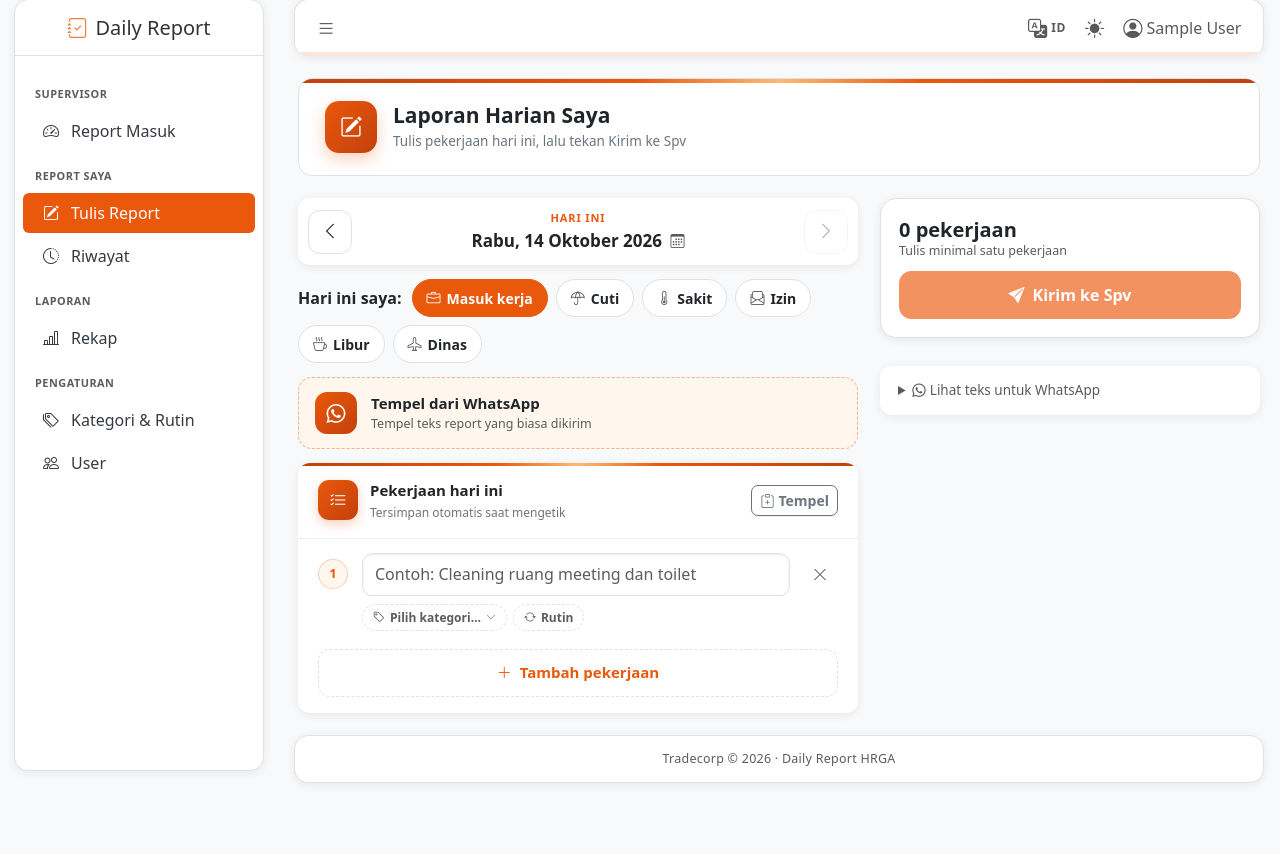
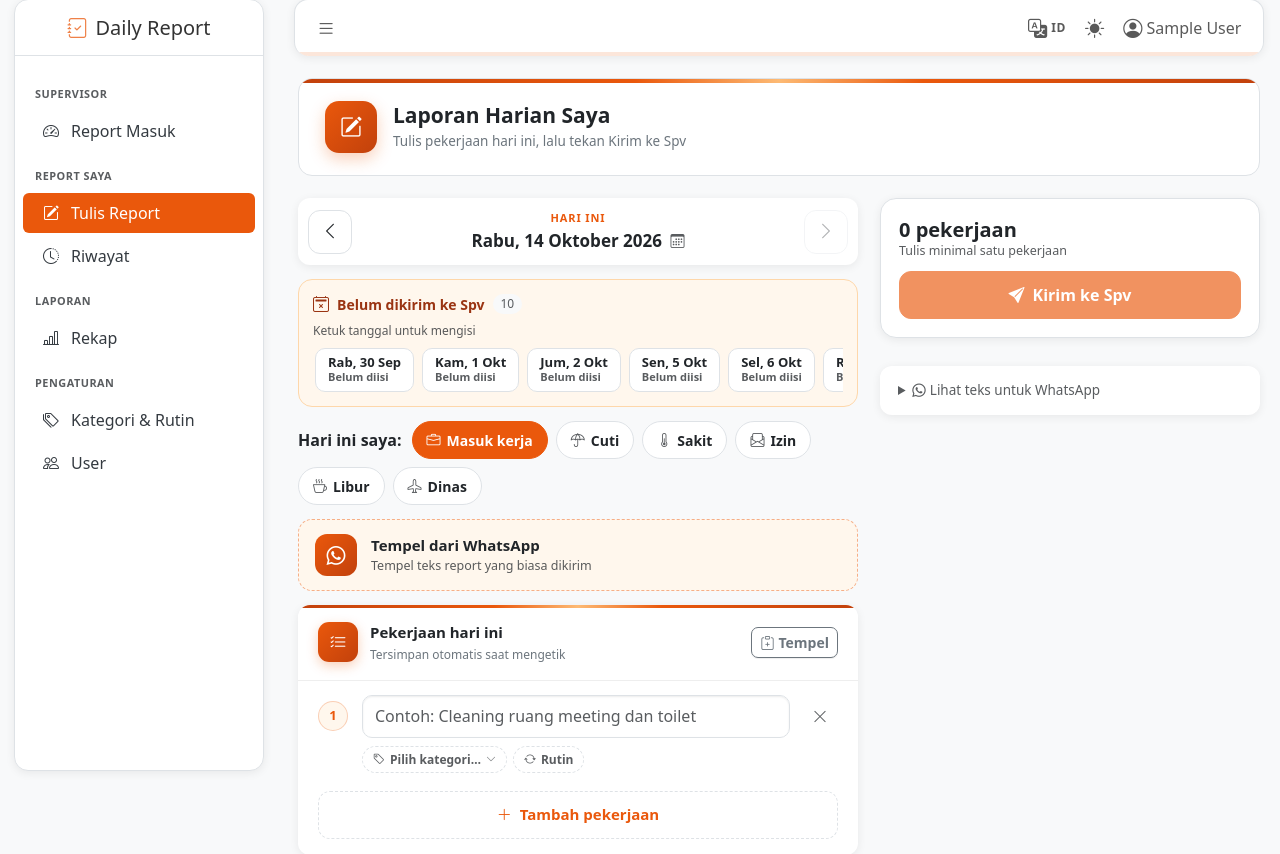
Before and after one commit to r0corp/Daily_Report_HRGA, a Flask app: page /tulis in a window 1280 px wide. Shown: the part 15-869 px from the top of the page. Before the commit the page ends 798 px from the top, so only its background shows below. Run offline with Flask 3, Linux system fonts and the light colour scheme; a user stored in the database is signed in; tables that the repository leaves empty hold one stand-in row (values such as "Sample post"); data that the repository does not hold is empty; some libraries are stand-ins or nearby versions.

Commit message:
Styled dropdowns everywhere, pending-days list for late entry, late-report flag for Spv

```diff
--- a/app/static/css/app.css
+++ b/app/static/css/app.css
@@ -1904,3 +1904,172 @@ summary.rh-group-title::-webkit-details-marker {
         transition: none !important;
     }
 }
+
+/* ---------- Dropdown umum (static/js/select.js) ---------- */
+
+/* <select> asli tetap di form (validasi & submit), tapi tidak terlihat. */
+.rh-select-native {
+    position: absolute !important;
+    width: 1px !important;
+    height: 1px !important;
+    padding: 0 !important;
+    margin: 0 !important;
+    opacity: 0;
+    pointer-events: none;
+}
+
+.rh-select-btn {
+    display: block;
+    width: 100%;
+    text-align: left;
+    cursor: pointer;
+}
+
+.rh-select-btn span {
+    display: block;
+    overflow: hidden;
+    text-overflow: ellipsis;
+    white-space: nowrap;
+}
+
+.rh-select-btn.is-placeholder {
+    color: var(--bs-secondary-color);
+}
+
+.rh-select-btn:focus-visible,
+.rh-select-btn[aria-expanded="true"] {
+    border-color: var(--rh-accent);
+    box-shadow: 0 0 0 0.2rem rgba(234, 88, 12, 0.2);
+    outline: 0;
+}
+
+.rh-select-btn.is-invalid {
+    border-color: #dc3545;
+}
+
+.rh-picker-group {
+    padding: 10px 12px 4px;
+    font-size: 11px;
+    font-weight: 700;
+    letter-spacing: 0.06em;
+    text-transform: uppercase;
+    color: var(--bs-secondary-color);
+}
+
+/* ---------- Isi susulan: hari kerja yang belum dikirim ---------- */
+
+.rh-pending {
+    margin-bottom: 14px;
+    padding: 12px 14px 10px;
+    border-radius: 14px;
+    border: 1px solid #fed7aa;
+    background: var(--rh-accent-soft);
+}
+
+.rh-pending-head {
+    display: flex;
+    flex-wrap: wrap;
+    align-items: center;
+    gap: 6px 8px;
+    color: #9a3412;
+    font-size: 14px;
+}
+
+.rh-pending-head > i {
+    font-size: 16px;
+}
+
+.rh-pending-head small {
+    flex-basis: 100%;
+    color: var(--bs-secondary-color);
+    font-size: 12px;
+}
+
+.rh-pending-days {
+    display: flex;
+    gap: 8px;
+    overflow-x: auto;
+    padding: 8px 2px 4px;
+    scrollbar-width: none;
+    -webkit-overflow-scrolling: touch;
+}
+
+.rh-pending-days::-webkit-scrollbar {
+    display: none;
+}
+
+.rh-pending-day {
+    flex: 0 0 auto;
+    display: flex;
+    flex-direction: column;
+    align-items: flex-start;
+    min-height: 44px;
+    padding: 5px 12px;
+    border-radius: 10px;
+    border: 1px solid var(--bs-border-color);
+    background: var(--bs-body-bg);
+    color: var(--bs-body-color);
+    line-height: 1.25;
+    text-align: left;
+}
+
+.rh-pending-day strong {
+    font-size: 13px;
+    white-space: nowrap;
+}
+
+.rh-pending-day small {
+    font-size: 11px;
+    font-weight: 600;
+    color: var(--bs-secondary-color);
+}
+
+.rh-pending-day.is-draft small {
+    color: var(--rh-accent);
+}
+
+.rh-pending-day.is-revision small {
+    color: #be123c;
+}
+
+.rh-pending-day:hover {
+    border-color: var(--rh-accent);
+}
+
+.rh-pending-day.is-on {
+    border-color: var(--rh-accent);
+    box-shadow: 0 0 0 2px rgba(234, 88, 12, 0.25);
+}
+
+[data-bs-theme="dark"] .rh-pending {
+    border-color: rgba(249, 115, 22, 0.3);
+}
+
+[data-bs-theme="dark"] .rh-pending-head {
+    color: #fdba74;
+}
+
+[data-bs-theme="dark"] .rh-pending-day.is-revision small {
+    color: #fda4af;
+}
+
+/* Laporan susulan (dikirim setelah tanggalnya lewat) */
+.rh-flag.rh-flag-late {
+    color: #1d4ed8;
+}
+
+.rh-notice-late {
+    color: #1e3a8a;
+    background: #eff6ff;
+    border-color: #bfdbfe;
+}
+
+[data-bs-theme="dark"] .rh-flag.rh-flag-late {
+    color: #93c5fd;
+}
+
+[data-bs-theme="dark"] .rh-notice-late {
+    color: #93c5fd;
+    background: rgba(59, 130, 246, 0.1);
+    border-color: rgba(59, 130, 246, 0.3);
+}
--- a/app/static/js/report.js
+++ b/app/static/js/report.js
@@ -70,6 +70,10 @@ const MONTHS_EN = ["January", "February", "March", "April", "May", "June", "July
 const longDate = s => {
     const d = parseISO(s), en = P.lang === "en";
     return `${(en ? DAYS_EN : HARI)[d.getDay()]}, ${d.getDate()} ${(en ? MONTHS_EN : BULAN)[d.getMonth()]} ${d.getFullYear()}`;
+};
+const shortDate = s => {
+    const d = parseISO(s), en = P.lang === "en";
+    return `${(en ? DAYS_EN : HARI)[d.getDay()].slice(0, 3)}, ${d.getDate()} ${(en ? MONTHS_EN : BULAN)[d.getMonth()].slice(0, 3)}`;
 };
 const ls = {
     get(k) { try { return JSON.parse(localStorage.getItem(k)); } catch (e) { return null; } },
@@ -173,6 +177,22 @@ function renderState() {
     $("stateBox").innerHTML = box;
 }
 
+// ---------- hari kerja yang belum dikirim ----------
+let pending = [];
+const PENDING_KIND = { empty: "Belum diisi", draft: "Draf", revision: "Perlu perbaikan" };
+function renderPending() {
+    const box = $("pendingBox");
+    box.hidden = !pending.length;
+    if (!pending.length) return;
+    $("pendingCount").textContent = pending.length;
+    $("pendingDays").innerHTML = pending.map(p => `<button type="button" class="rh-pending-day is-${p.kind}${p.date === cur.date ? " is-on" : ""}" data-date="${p.date}">
+        <strong>${esc(shortDate(p.date))}</strong><small>${T(PENDING_KIND[p.kind])}</small></button>`).join("");
+}
+$("pendingDays").addEventListener("click", e => {
+    const b = e.target.closest("[data-date]");
+    if (b && b.dataset.date !== cur.date) load(b.dataset.date);
+});
+
 function renderDate() {
     const d = parseISO(cur.date), today = parseISO(P.today);
     const diff = Math.round((today - d) / 86400000);
@@ -198,6 +218,7 @@ async function load(date) {
     prevRutin = data.previous_rutin || [];
     prevAll = data.previous_items || [];
     prevDate = data.previous_date;
+    pending = data.pending || [];
     cur = { ...data, items: (data.items || []).map(i => ({ ...i })) };
     const draft = ls.get("rh-draft:" + date);
     if (draft && cur.editable && draft.savedAt && (!data.exists || draft.unsaved)) {
@@ -213,6 +234,7 @@ async function load(date) {
     $("copyAllInfo").textContent = prevAll.length ? T("{n} pekerjaan dari {d}, tinggal diubah", { n: prevAll.length, d: prevDate }) : "";
     history.replaceState(null, "", "?tanggal=" + date);
     renderDate();
+    renderPending();
     renderQuick();
     renderItems();
 }
@@ -254,6 +276,8 @@ async function send() {
     try {
         const data = await api("POST", `/api/report/${cur.date}/send`);
         Object.assign(cur, { state: data.state, submitted_at: data.submitted_at, edited_after_submit: false, editable: data.editable });
+        pending = data.pending || [];
+        renderPending();
         renderState();
         setSaveState(T("Terkirim ke Spv"));
         window.scrollTo({ top: 0, behavior: "smooth" });
--- /dev/null
+++ b/app/static/js/select.js
@@ -0,0 +1,162 @@
+// Pengganti tampilan <select class="form-select"> bawaan browser dengan
+// pemilih bergaya aplikasi (kartu di PC, lembar dari bawah di HP) - sama
+// dengan pemilih kategori di halaman Tulis Report.
+// <select> asli tetap ada (disembunyikan) supaya form, filter, dan event
+// "change" berjalan seperti biasa. Lewati dengan atribut data-native.
+// Dimuat paling akhir supaya nilai yang di-set script halaman ikut terbaca.
+(function () {
+    "use strict";
+
+    const L = window.RH_SELECT_TEXT || {};
+    const t = s => L[s] || s;
+    const esc = s => String(s).replace(/[&<>"]/g, c => ({ "&": "&amp;", "<": "&lt;", ">": "&gt;", '"': "&quot;" }[c]));
+
+    let picker = null, ctx = null;
+
+    function labelFor(sel) {
+        return sel._rhLabel || sel.getAttribute("aria-label") || sel.title || t("Pilih");
+    }
+
+    function syncButton(sel) {
+        const btn = sel._rhBtn;
+        if (!btn) return;
+        const opt = sel.options[sel.selectedIndex];
+        btn.querySelector("span").textContent = opt ? opt.textContent.trim() : "";
+        btn.classList.toggle("is-placeholder", !sel.value);
+        btn.disabled = sel.disabled;
+    }
+
+    function enhance(sel) {
+        if (sel._rhBtn || sel.multiple || sel.hasAttribute("data-native")) return;
+        const btn = document.createElement("button");
+        btn.type = "button";
+        btn.className = sel.className.replace(/\bform-select\b/, "form-select rh-select-btn");
+        btn.setAttribute("aria-haspopup", "listbox");
+        btn.innerHTML = "<span></span>";
+        if (sel.id) btn.id = sel.id + "_btn";
+        sel.parentNode.insertBefore(btn, sel);
+        sel.classList.add("rh-select-native");
+        sel.tabIndex = -1;
+        sel.setAttribute("aria-hidden", "true");
+        sel._rhBtn = btn;
+        // <label for> menunjuk ke tombol supaya klik label ikut membuka.
+        const lab = sel.id && document.querySelector(`label[for="${sel.id}"]`);
+        if (lab) { sel._rhLabel = lab.textContent.trim(); lab.htmlFor = btn.id; }
+        btn.addEventListener("click", () => open(sel));
+        sel.addEventListener("change", () => syncButton(sel));
+        // Validasi "required": tampilkan pesan di tombol.
+        sel.addEventListener("invalid", () => { btn.classList.add("is-invalid"); btn.focus(); });
+        syncButton(sel);
+    }
+
+    function build() {
+        picker = document.createElement("div");
+        picker.className = "rh-picker";
+        picker.hidden = true;
+        picker.innerHTML = `
+          <div class="rh-picker-backdrop" data-close></div>
+          <div class="rh-picker-panel" role="dialog" aria-modal="true">
+            <div class="rh-picker-head"><strong></strong>
+              <button type="button" class="rh-picker-x" data-close aria-label="${esc(t("Tutup"))}"><i class="bi bi-x-lg"></i></button></div>
+            <label class="rh-picker-search"><i class="bi bi-search"></i>
+              <input type="search" placeholder="${esc(t("Cari…"))}" autocomplete="off" aria-label="${esc(t("Cari…"))}"></label>
+            <div class="rh-picker-list" role="listbox"></div>
+          </div>`;
+        document.body.appendChild(picker);
+        picker.addEventListener("click", e => {
+            if (e.target.closest("[data-close]")) return close();
+            const opt = e.target.closest(".rh-picker-opt");
+            if (opt) choose(+opt.dataset.index);
+        });
+        picker.querySelector("input").addEventListener("input", renderList);
+        picker.addEventListener("keydown", e => {
+            if (e.key === "Escape") { e.preventDefault(); close(); return; }
+            const opts = [...picker.querySelectorAll(".rh-picker-opt")];
+            if (e.key === "Enter" && e.target.tagName === "INPUT" && opts[0]) { e.preventDefault(); opts[0].click(); return; }
+            if (e.key === "ArrowDown" || e.key === "ArrowUp") {
+                e.preventDefault();
+                const i = opts.indexOf(document.activeElement);
+                const n = e.key === "ArrowDown" ? Math.min(opts.length - 1, i + 1) : Math.max(0, i - 1);
+                if (opts[n]) opts[n].focus();
+            }
+        });
+        window.addEventListener("resize", () => { if (ctx) close(); });
+        window.addEventListener("scroll", () => { if (ctx && !picker.classList.contains("is-sheet")) close(); }, { passive: true });
+    }
+
+    function renderList() {
+        const sel = ctx.sel;
+        const q = picker.querySelector("input").value.trim().toLowerCase();
+        const check = '<i class="bi bi-check-lg rh-picker-check"></i>';
+        let html = "", group = null, shown = 0;
+        [...sel.options].forEach((o, i) => {
+            const text = o.textContent.trim();
+            if (q && (!o.value || !text.toLowerCase().includes(q))) return;
+            // Placeholder ("Pilih nama…") pada isian wajib bukan pilihan sungguhan.
+            if (!o.value && sel.required) return;
+            const g = o.parentElement.tagName === "OPTGROUP" ? o.parentElement.label : null;
+            if (g && g !== group) html += `<div class="rh-picker-group">${esc(g)}</div>`;
+            group = g;
+            const on = i === sel.selectedIndex && (o.value || !q);
+            html += `<button type="button" class="rh-picker-opt${on ? " is-on" : ""}${o.value ? "" : " rh-picker-auto"}"
+                data-index="${i}" role="option" aria-selected="${on}" ${o.disabled ? "disabled" : ""}><span>${esc(text)}</span>${check}</button>`;
+            shown++;
+        });
+        if (!shown) html = `<div class="rh-picker-empty">${esc(t("Tidak ditemukan"))}</div>`;
+        picker.querySelector(".rh-picker-list").innerHTML = html;
+    }
+
+    function open(sel) {
+        if (sel.disabled) return;
+        if (!picker) build();
+        ctx = { sel, btn: sel._rhBtn };
+        ctx.btn.setAttribute("aria-expanded", "true");
+        picker.querySelector(".rh-picker-head strong").textContent = labelFor(sel);
+        picker.querySelector(".rh-picker-panel").setAttribute("aria-label", labelFor(sel));
+        const input = picker.querySelector("input");
+        input.value = "";
+        const many = sel.options.length > 8;
+        picker.querySelector(".rh-picker-search").hidden = !many;
+        renderList();
+        const sheet = window.innerWidth < 576;
+        picker.classList.toggle("is-sheet", sheet);
+        picker.hidden = false;
+        const panel = picker.querySelector(".rh-picker-panel");
+        panel.style.top = panel.style.left = panel.style.width = "";
+        if (!sheet) {
+            const r = ctx.btn.getBoundingClientRect();
+            panel.style.width = Math.max(240, Math.min(r.width, 420)) + "px";
+            const w = panel.offsetWidth, h = panel.offsetHeight;
+            const below = r.bottom + 6 + h <= window.innerHeight - 8;
+            panel.style.top = (below ? r.bottom + 6 : Math.max(8, r.top - h - 6)) + "px";
+            panel.style.left = Math.max(8, Math.min(r.left, window.innerWidth - w - 8)) + "px";
+        }
+        requestAnimationFrame(() => picker.classList.add("is-open"));
+        const cur = picker.querySelector(".rh-picker-opt.is-on") || picker.querySelector(".rh-picker-opt");
+        if (!sheet && many) input.focus();
+        else if (cur) { cur.focus(); cur.scrollIntoView({ block: "nearest" }); }
+    }
+
+    function close() {
+        if (!picker || !ctx) return;
+        const btn = ctx.btn;
+        btn.setAttribute("aria-expanded", "false");
+        ctx = null;
+        picker.classList.remove("is-open");
+        picker.hidden = true;
+        if (btn && document.body.contains(btn)) btn.focus();
+    }
+
+    function choose(index) {
+        const sel = ctx.sel;
+        const changed = sel.selectedIndex !== index;
+        sel.selectedIndex = index;
+        sel._rhBtn.classList.remove("is-invalid");
+        syncButton(sel);
+        close();
+        if (changed) sel.dispatchEvent(new Event("change", { bubbles: true }));
+    }
+
+    document.querySelectorAll("select.form-select").forEach(enhance);
+    window.rhSelect = { enhance, sync: syncButton };
+})();
--- a/app/templates/base.html
+++ b/app/templates/base.html
@@ -208,5 +208,7 @@
 <script src="{{ url_for('static', filename='js/chrome.js') }}"></script>
 <script src="{{ url_for('static', filename='js/notify.js') }}"></script>
 {% block scripts %}{% endblock %}
+<script>window.RH_SELECT_TEXT = {{ {"Pilih": _("Pilih"), "Tutup": _("Tutup"), "Cari…": _("Cari…"), "Tidak ditemukan": _("Tidak ditemukan")}|tojson }};</script>
+<script src="{{ url_for('static', filename='js/select.js') }}"></script>
 </body>
 </html>
--- a/app/templates/history.html
+++ b/app/templates/history.html
@@ -12,7 +12,7 @@
                 <input name="q" value="{{ q }}" class="form-control form-control-sm" placeholder="{{ _('Cari pekerjaan…') }}">
             </div>
             <div class="col-6 col-md-3">
-                <select name="kategori" class="form-select form-select-sm">
+                <select name="kategori" id="kategori" class="form-select form-select-sm" aria-label="{{ _('Kategori') }}">
                     <option value="">{{ _('Semua kategori') }}</option>
                     {% for c in categories %}<option {{ 'selected' if cat == c }}>{{ c }}</option>{% endfor %}
                 </select>
--- a/app/templates/login.html
+++ b/app/templates/login.html
@@ -295,5 +295,7 @@
     });
 })();
 </script>
+<script>window.RH_SELECT_TEXT = {{ {"Pilih": _("Pilih"), "Tutup": _("Tutup"), "Cari…": _("Cari…"), "Tidak ditemukan": _("Tidak ditemukan")}|tojson }};</script>
+<script src="{{ url_for('static', filename='js/select.js') }}"></script>
 </body>
 </html>
--- a/app/templates/spv_dashboard.html
+++ b/app/templates/spv_dashboard.html
@@ -10,6 +10,7 @@
     <span class="rh-person-main">
         <strong>{{ u.name }}</strong>
         <small>{{ _(u.team) }} · {% if r.day_status and not r.items %}{{ _(r.day_status) }}{% else %}{{ _('{n} pekerjaan', n=r.items|length) }}{% endif %}{% if r.submitted_at %} · {{ r.submitted_at.strftime('%H:%M') }}{% endif %}</small>
+        {% if r.late_days %}<span class="rh-flag rh-flag-late"><i class="bi bi-clock-history"></i>{{ _('Susulan · dikirim {t}', t=r.first_submitted_at|tanggal(False)) }}</span>{% endif %}
         {% if r.edited_after_submit %}<span class="rh-flag"><i class="bi bi-pencil-fill"></i>{{ _('Diubah setelah dikirim') }}</span>{% endif %}
     </span>
     {% if cta %}<span class="rh-person-cta">{{ _('Periksa') }}<i class="bi bi-chevron-right"></i></span>
@@ -113,7 +114,8 @@
             {% for r in pending %}
             <a class="rh-person" href="{{ url_for('spv.detail', report_id=r.id) }}">
                 <span class="rh-avatar">{{ r.user.initials }}</span>
-                <span class="rh-person-main"><strong>{{ r.user.name }}</strong><small>{{ r.date|tanggal }} · {{ _('{n} pekerjaan', n=r.items|length) }}</small></span>
+                <span class="rh-person-main"><strong>{{ r.user.name }}</strong><small>{{ r.date|tanggal }} · {{ _('{n} pekerjaan', n=r.items|length) }}</small>
+                    {% if r.late_days %}<span class="rh-flag rh-flag-late"><i class="bi bi-clock-history"></i>{{ _('Susulan · dikirim {t}', t=r.first_submitted_at|tanggal(False)) }}</span>{% endif %}</span>
                 <i class="bi bi-chevron-right rh-person-arrow"></i>
             </a>
             {% endfor %}
--- a/app/templates/spv_detail.html
+++ b/app/templates/spv_detail.html
@@ -30,6 +30,9 @@
         <span class="badge rh-state rh-state-{{ report.state }}"><i class="bi {{ icons.get(report.state, 'bi-circle') }} me-1"></i>{{ report.state_label }}</span>
     </div>
 
+    {% if report.late_days %}
+    <div class="rh-notice rh-notice-late"><i class="bi bi-clock-history"></i><div><strong>{{ _('Laporan susulan') }}</strong><p>{{ _('Pertama dikirim {t}, {n} hari setelah tanggal laporan.', t=report.first_submitted_at|tanggal(False) ~ ' ' ~ report.first_submitted_at.strftime('%H:%M'), n=report.late_days) }}</p></div></div>
+    {% endif %}
     {% if report.edited_after_submit %}
     <div class="rh-notice rh-notice-sent"><i class="bi bi-pencil"></i><div><strong>{{ _('Diubah setelah dikirim') }}</strong><p>{{ _('Staf mengubah isi laporan ini setelah mengirimnya.') }}</p></div></div>
     {% endif %}
--- a/app/templates/write.html
+++ b/app/templates/write.html
@@ -16,6 +16,13 @@
         </button>
         <button type="button" class="rh-nav" id="btnNext" aria-label="{{ _('Hari berikutnya') }}"><i class="bi bi-chevron-right"></i></button>
         <input type="text" id="fDate" class="rh-date-input" data-no-picker tabindex="-1" aria-hidden="true">
+    </div>
+
+    <!-- Hari kerja yang belum dikirim (isi susulan) -->
+    <div class="rh-pending" id="pendingBox" hidden>
+        <div class="rh-pending-head"><i class="bi bi-calendar2-x"></i><strong>{{ _('Belum dikirim ke Spv') }}</strong>
+            <span class="rh-count" id="pendingCount"></span><small>{{ _('Ketuk tanggal untuk mengisi') }}</small></div>
+        <div class="rh-pending-days" id="pendingDays"></div>
     </div>
 
     <div id="stateBox"></div>
--- a/app/views/report.py
+++ b/app/views/report.py
@@ -1,4 +1,4 @@
-from datetime import date, datetime
+from datetime import date, datetime, timedelta
 
 from flask import Blueprint, abort, jsonify, render_template, request
 from flask_login import current_user, login_required
@@ -51,8 +51,11 @@ def api_notif():
                       .filter(Report.submitted_at > since, Report.state == STATE_SENT,
                               Report.user_id != current_user.id, Report.source == "app")
                       .order_by(Report.submitted_at).limit(10)):
+                text = _("{team} · {n} pekerjaan", team=_(r.user.team), n=len(r.items))
+                if r.late_days:
+                    text += " · " + _("Susulan {d}", d=format_date(r.date, False))
                 events.append({"type": "incoming", "title": _("Laporan baru dari {name}", name=r.user.name),
-                               "text": _("{team} · {n} pekerjaan", team=_(r.user.team), n=len(r.items)),
+                               "text": text,
                                "url": url_for("spv.detail", report_id=r.id)})
     return jsonify({"now": now.isoformat(timespec="seconds"), "events": events})
 
@@ -106,6 +109,30 @@ def _clean_items(raw):
 
 def _own_report(d):
     return Report.query.filter_by(user_id=current_user.id, date=d).first()
+
+
+PENDING_LOOKBACK = 14
+
+
+def pending_days(user, today=None):
+    """Hari kerja (Senin-Jumat) dalam 14 hari terakhir yang laporannya belum
+    terkirim: belum diisi, masih draf, atau diminta perbaikan. Hari ini tidak
+    dihitung; hari sebelum akun dibuat juga tidak."""
+    today = today or date.today()
+    start = max(today - timedelta(days=PENDING_LOOKBACK), user.created_at.date())
+    rows = {r.date: r for r in Report.query.filter(
+        Report.user_id == user.id, Report.date >= start, Report.date < today)}
+    out = []
+    d = start
+    while d < today:
+        if d.weekday() < 5:
+            r = rows.get(d)
+            kind = ("empty" if not r else "draft" if r.state == STATE_DRAFT
+                    else "revision" if r.state == STATE_REVISION else None)
+            if kind:
+                out.append({"date": d.isoformat(), "kind": kind})
+        d += timedelta(days=1)
+    return out
 
 
 @bp.route("/tulis")
@@ -187,6 +214,7 @@ def api_get(day):
     data["previous_items"] = prev.items if prev else []
     data["previous_date"] = prev.date.strftime("%d-%m") if prev else None
     data["title"] = format_date(d)
+    data["pending"] = pending_days(current_user)
     return jsonify(data)
 
 
@@ -242,9 +270,12 @@ def api_send(day):
 
     report.state = STATE_SENT
     report.submitted_at = datetime.now()
+    report.first_submitted_at = report.first_submitted_at or report.submitted_at
     report.edited_after_submit = False
     db.session.commit()
-    return jsonify(_report_json(report, d))
+    data = _report_json(report, d)
+    data["pending"] = pending_days(current_user)
+    return jsonify(data)
 
 
 @bp.route("/api/report/<day>/wa")
```
Also changed, not shown: app/__init__.py (+13 -0 lines), app/i18n_en.py (+13 -0 lines), app/models.py (+10 -0 lines), tests/test_app.py (+53 -0 lines).
